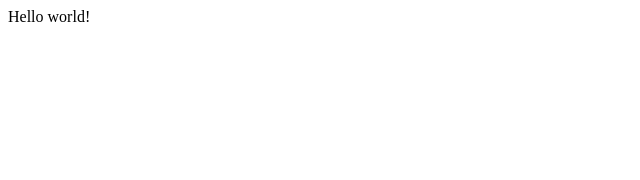
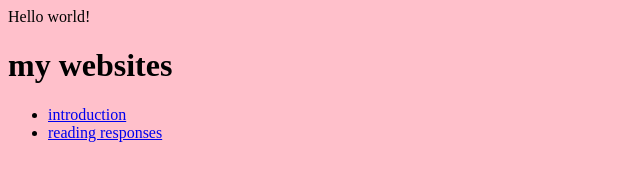
Before and after one commit to anyamckee/Anyas-handmade-web, a plain HTML site: page index.html in a window 1280 px wide. Shown: the whole page, without its empty margins (0-640 px from the left). Drawn offline with Linux system fonts and the light colour scheme.

Commit message:
add intro and reading response

```diff
--- a/index.html
+++ b/index.html
@@ -3,7 +3,13 @@
   <head>
     <title> Anyaland </title>
   </head>
+  <link rel="stylesheet" href="main.css">
   <body>
     Hello world!
   </body>
+  <h1> my websites </h1>
+    <ul>
+      <li> <a href="projects/introduction/index.html" >introduction</li>
+      <li> <a href="reading-responses/index.html">reading responses</li>
+    </ul>
 </html>
--- /dev/null
+++ b/main.css
@@ -0,0 +1,3 @@
+body {
+  background-color: pink;
+}
```
Also changed, not shown: projects/introduction/index.html (added, +9 -0 lines), reading-responses/index.html (added), 2 other files.
